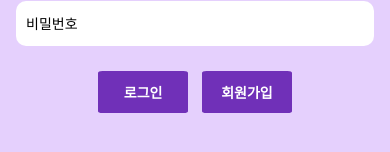
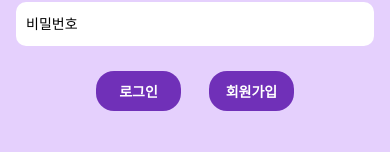
Before and after one commit to hnyoojin/Setty, a React Native app: screen /Login in a window 390 px wide. Shown: the part 430-582 px from the top of the page. Built offline with nearby package versions, Linux system fonts and the light colour scheme.

Commit message:
LoginScreen 안드로이드 디자인 수정

```diff
--- a/screens/LoginScreen.js
+++ b/screens/LoginScreen.js
@@ -5,7 +5,8 @@ import {
   TextInput,
   Alert,
   StyleSheet,
-  TouchableOpacity
+  TouchableOpacity,
+  Platform
 } from 'react-native';
 
 const LoginScreen = ({ navigation }) => {
@@ -59,14 +60,14 @@ const styles = StyleSheet.create({
   container: {
     flex: 1,
     justifyContent: 'center',
-    padding: 16,
+    padding: Platform.OS === 'ios' ? '4%' : 16,
     backgroundColor: '#E5D0FD',
   },
   input: {
     flex: 0.04,
     backgroundColor: '#fff',
     borderRadius: 10,
-    marginVertical: '2%',
+    marginVertical: Platform.OS === 'ios' ? '2%' : 6.5,
     padding: 10,
   },
   button: {
@@ -74,24 +75,24 @@ const styles = StyleSheet.create({
     justifyContent: 'space-between',
   },
   loginButton: {
-    width: '25%',
+    width: Platform.OS === 'ios' ? '25%' : 85,
     color: 'white',
     fontWeight: '700',
-    marginTop: '5%',
+    marginTop: Platform.OS === 'ios' ? '5%' : 18,
     backgroundColor: '#7030B8',
-    padding: '3%',
-    borderRadius: '5%',
-    marginLeft: '23%',
+    padding: Platform.OS === 'ios' ? '3%' : 10,
+    borderRadius: Platform.OS === 'ios' ? '5%' : 18,
+    marginLeft: Platform.OS === 'ios' ? '23%' : 80,
   },
   signUpButton: {
-    width: '25%',
+    width: Platform.OS === 'ios' ? '25%' : 85,
     color: 'white',
     fontWeight: '700',
-    marginTop: '5%',
+    marginTop: Platform.OS === 'ios' ? '5%' : 18,
     backgroundColor: '#7030B8',
-    padding: '3%',
-    borderRadius: '5%',
-    marginRight: '23%',
+    padding: Platform.OS === 'ios' ? '3%' : 10,
+    borderRadius: Platform.OS === 'ios' ? '5%' : 18,
+    marginRight: Platform.OS === 'ios' ? '23%' : 80,
   },
   loginText: {
     textAlign: 'center',
```
